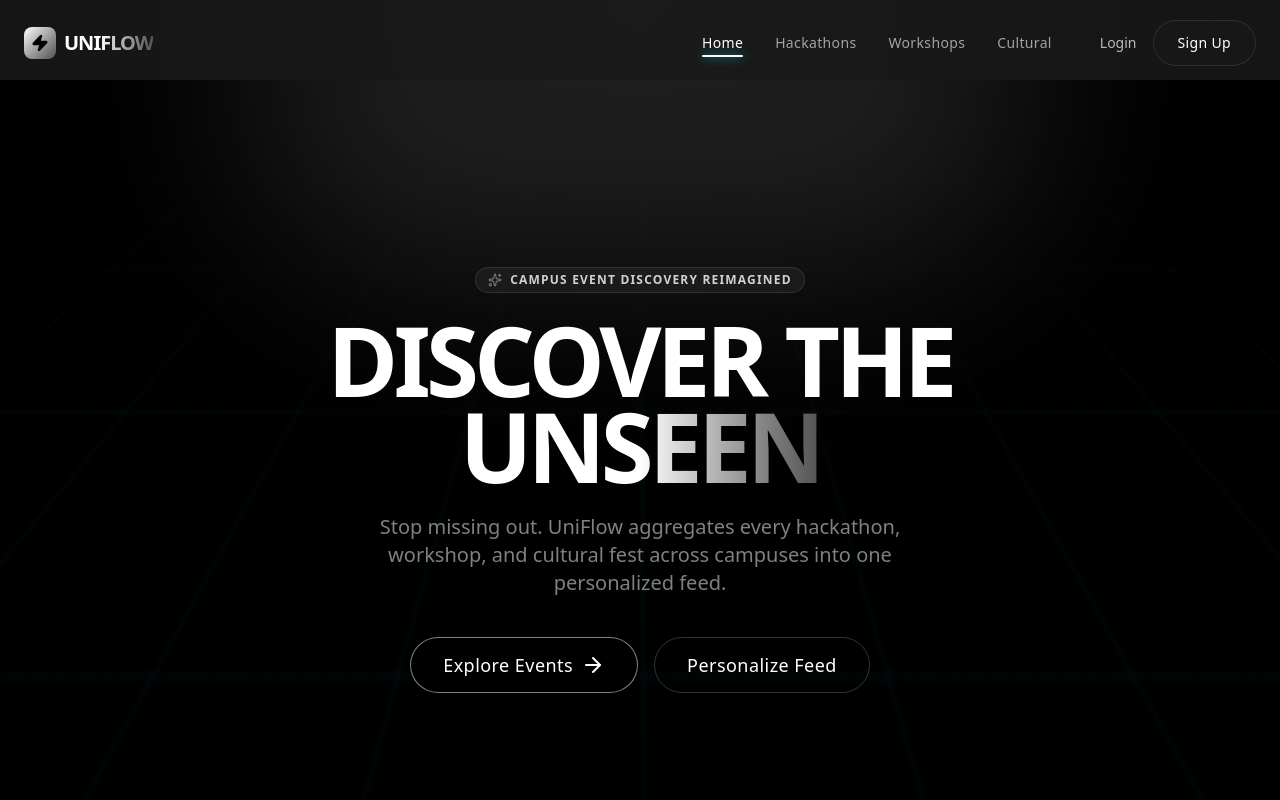
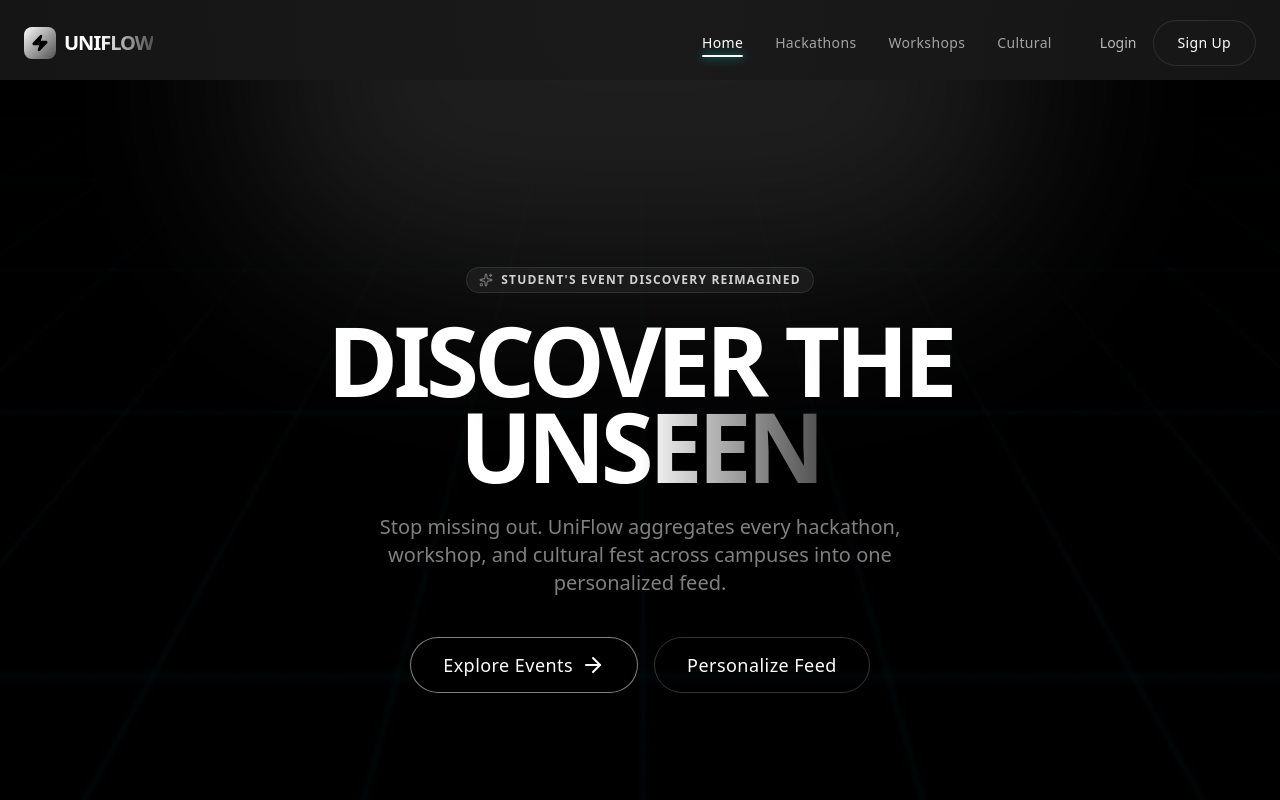
Before and after one commit to daksheshsharma2409/visual-vortex-blueprint-missing, a Next.js app: page / in a window 1280 px wide. Shown: the top 800 px of the page. Built offline with nearby package versions, Linux system fonts and the light colour scheme.

Commit message:
Added readme and fixed span text

```diff
--- a/src/components/hero/HeroSection.jsx
+++ b/src/components/hero/HeroSection.jsx
@@ -35,7 +35,7 @@ const HeroSection = () => {
       <div ref={textRef} className="relative z-10 container mx-auto px-6 text-center flex flex-col items-center">
         <div className="inline-flex items-center gap-2 px-3 py-1 rounded-full border border-white/10 bg-white/5 backdrop-blur-md mb-6">
           <Sparkles size={14} className="text-neon-orange" />
-          <span className="text-xs font-bold uppercase tracking-widest text-white/80">Campus Event Discovery Reimagined</span>
+          <span className="text-xs font-bold uppercase tracking-widest text-white/80">Student's Event Discovery Reimagined</span>
         </div>
 
         <h1 className="text-5xl md:text-8xl font-black text-white tracking-tighter leading-[0.9] mb-6">
```
Also changed, not shown: 1 other file (tests, documents, lock files or other folders).
